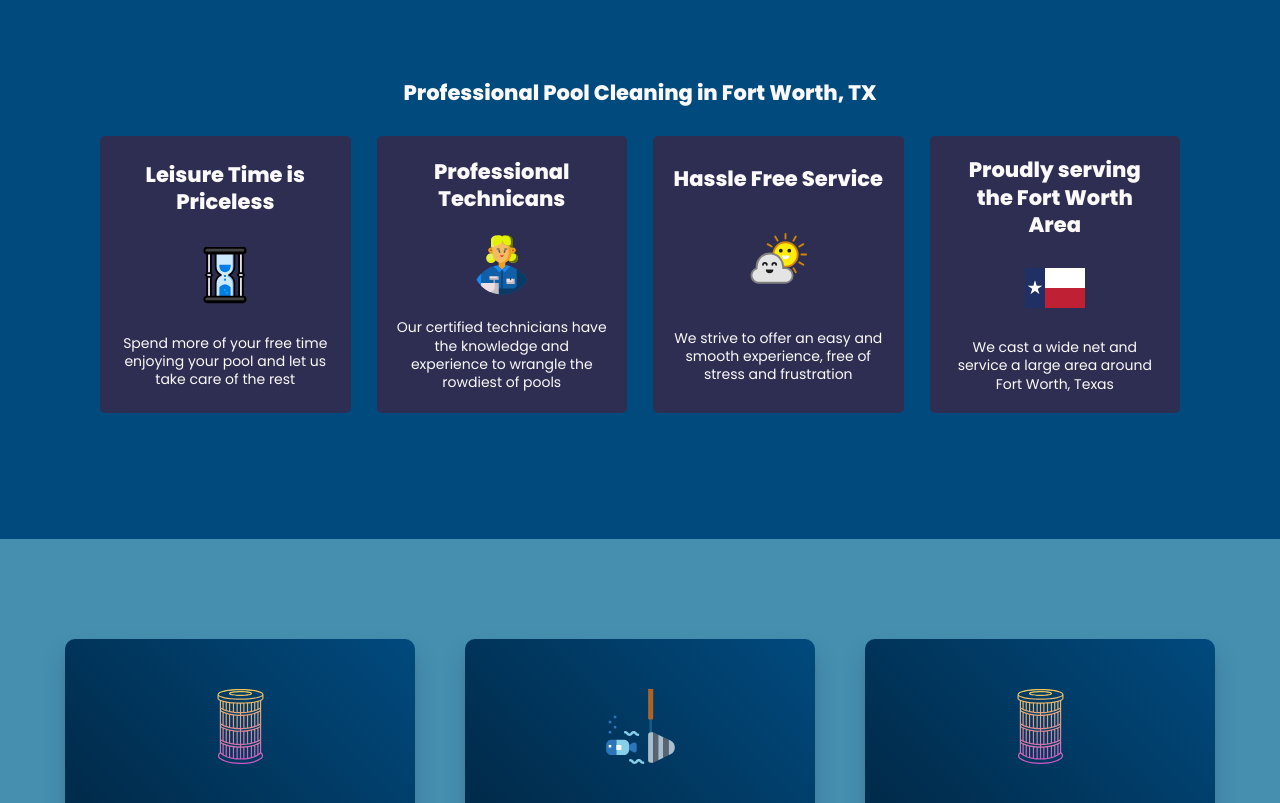
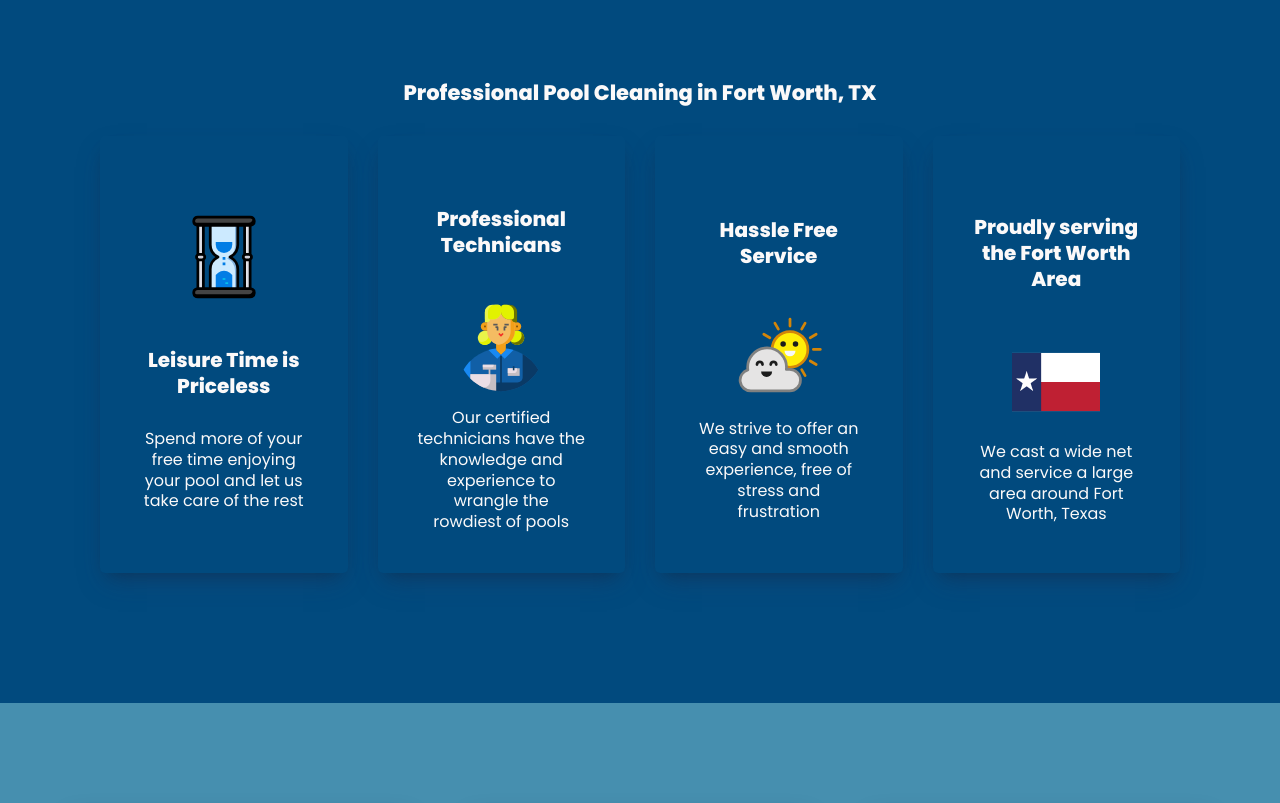
Before and after one commit to ShaggyTech/dirtypoolfilters, a plain HTML site: page index.html in a window 1280 px wide. Shown: the part 620-1423 px from the top of the page. Drawn offline with Linux system fonts and the light colour scheme.

Commit message:
working on services card styles

```diff
--- a/app/scss/_section__services.scss
+++ b/app/scss/_section__services.scss
@@ -1,18 +1,19 @@
 .services {
-  padding: 3rem 4rem;
   height: fit-content;
   width: 100%;
+  padding: 3rem 4rem;
   font-size: 1rem;
+  text-align: center;
   background-color: $clr-blue-darken1;
-  text-align: center;
 
   @include breakpoint-up(medium) {
+    min-height: 40rem;
     font-size: 1.2rem;
   }
 
   @include breakpoint-up(large) {
+    min-height: 50rem;
     padding: 10rem 10rem;
-    min-height: 50rem;
     font-size: 1.4rem;
   }
 
@@ -22,9 +23,9 @@
 
   &__wrapper {
     display: grid;
-    grid-template-columns: repeat(auto-fit, minmax(18rem, 1fr));
+    grid-template-columns: repeat(auto-fit, minmax(22rem, 1fr));
     grid-template-rows: 1fr auto;
-    gap: 2.6rem;
+    gap: 3rem;
     place-items: center;
     place-content: center;
     width: 100%;
@@ -34,24 +35,26 @@
     display: flex;
     flex-direction: column;
     place-items: center;
-    justify-content: space-around;
+    justify-content: center;
     width: 100%;
     height: 100%;
-    padding: 2rem;
-    background-color: $clr-primary;
+    padding: 4rem;
     border-radius: $border-radius;
+    box-shadow: $box-shadow;
 
-    img {
-      height: 6rem;
-      width: 6rem;
-      margin: 2rem auto;
+    &__title {
+      font-size: 2rem;
+      margin: 3rem auto;
     }
 
-    #icon-clock {
-      stroke: red;
-      background-color: $clr-white;
-      border-radius: 10px;
-      padding: 1rem;
+    &__icon {
+      height: 12rem;
+      width: 12rem;
+      padding: 1.6rem;
+    }
+
+    &__text {
+      font-size: 1.6rem;
     }
   }
 }
--- a/index.html
+++ b/index.html
@@ -92,47 +92,53 @@
         </h2>
         <div class="services__wrapper">
           <article class="services__card">
-            <h2>Leisure Time is Priceless</h2>
             <img
               src="app/assets/hourglass.svg"
               alt="hourglass icon"
-              class="card-icon"
+              class="services__card__icon"
             />
-            <p>
+            <h3 class="services__card__title">Leisure Time is Priceless</h3>
+            <p class="services__card__text">
               Spend more of your free time enjoying your pool and let us take
               care of the rest
             </p>
           </article>
           <article class="services__card">
-            <h2>Professional Technicans</h2>
+            <h3 class="services__card__title">Professional Technicans</h3>
             <img
               src="app/assets/female-technician.svg"
               alt="technician icon"
-              class="card-icon"
+              class="services__card__icon"
             />
-            <p>
+            <p class="services__card__text">
               Our certified technicians have the knowledge and experience to
               wrangle the rowdiest of pools
             </p>
           </article>
           <article class="services__card">
-            <h2>Hassle Free Service</h2>
+            <h3 class="services__card__title">Hassle Free Service</h3>
             <img
               src="app/assets/happy-cloud-sun.svg"
               alt="smiling cloud and sun icon"
-              class="card-icon"
+              class="services__card__icon"
             />
-            <p>We strive to offer an easy and smooth experience, free of stress and frustration</p>
+            <p class="services__card__text">
+              We strive to offer an easy and smooth experience, free of stress
+              and frustration
+            </p>
           </article>
           <article class="services__card">
-            <h2>Proudly serving the Fort Worth Area</h2>
+            <h3 class="services__card__title">
+              Proudly serving the Fort Worth Area
+            </h3>
             <img
               src="app/assets/texas-flag.svg"
               alt="texas flag icon"
-              class="card-icon"
+              class="services__card__icon"
             />
-            <p>
-              We cast a wide net and service a large area around Fort Worth, Texas
+            <p class="services__card__text">
+              We cast a wide net and service a large area around Fort Worth,
+              Texas
             </p>
           </article>
         </div>
```
Also changed, not shown: dist/style.css, 1 other file.
